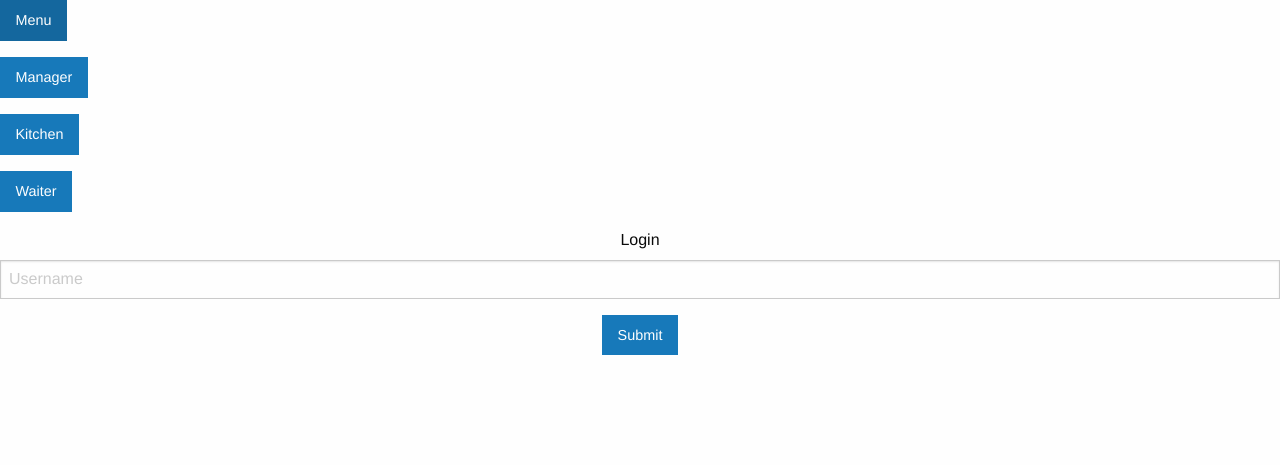
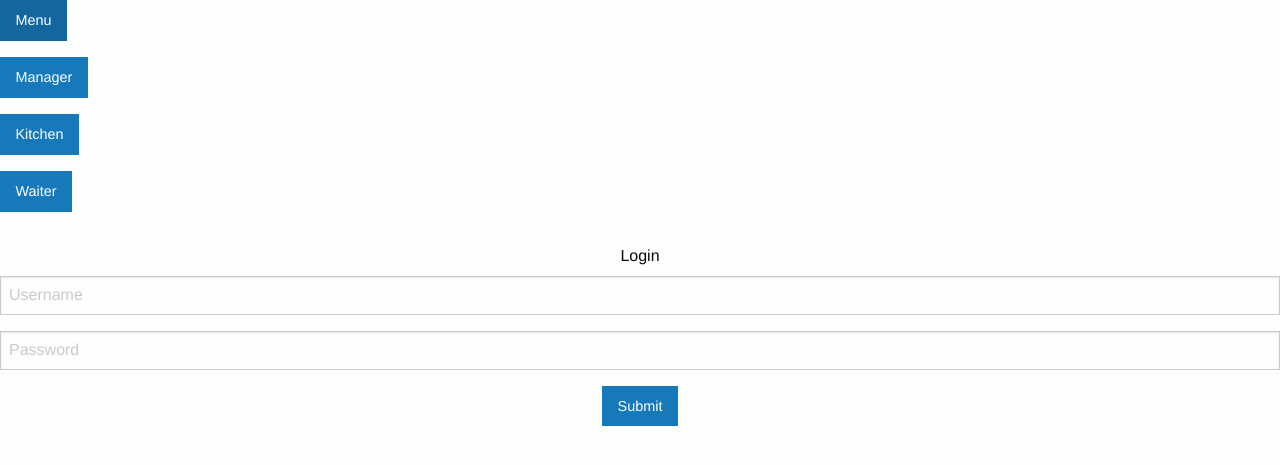
Before and after one commit to UNTSoftwareEngineeringGroup/RestrauntSystem, a Rails app: template app/views/user/login.html.erb in a window 1280 px wide. Shown: the top 465 px of the page. Run offline with Rails 7, Linux system fonts and the light colour scheme; the template is opened without the code that fills it, so the values that code supplies are empty; style sheets or scripts are compiled from the project's sources; parts of the project's set-up code (start-up, migrations or seed data) failed here and were passed over; some libraries are stand-ins or nearby versions.

Commit message:
add password field and notice if username is empty

```diff
--- a/app/views/user/login.html.erb
+++ b/app/views/user/login.html.erb
@@ -5,17 +5,32 @@
 <%= button_to "Waiter", waiter_path, :method => "get" ,  class:"button radius" %>
 <!-- remove up to here -->
 
+<!-- Alert message -->
+<div class="row">
+  <div class="small3 small-centered text-center columns">
+    <p id="alert">
+     <font color="red"> <strong><%= alert %></strong></font>
+    </p>
+  </div>
+</div>
+
+<!-- login form -->
 <div class="row">
   <div class="small-6 small-centered text-center columns">
     <%= form_tag login_path, :method => 'get' do %>
       <fieldset>
         <legend>Login</legend>
-        <div class="collapse postfix-round">
-          <div class="small-8 columns">
+        <div class="row">
+          <div class="small-12 columns">
             <%= text_field_tag :username, params[:username], placeholder: "Username" %>
-          </div>
-          <div class="small-4 columns">
-            <%= submit_tag "Submit", class: "button radius postfix"%>
+            <div class="row">
+              <div class="small-8 columns">
+                <%= text_field_tag :password, params[:password], placeholder: "Password" %>
+              </div>
+              <div class="small-4 columns">
+                <%= submit_tag "Submit", class: "button radius postfix"%>
+              </div>
+            </div>
           </div>
         </div>
       </fieldset>
```
Also changed, not shown: app/controllers/user_controller.rb (+4 -3 lines).
